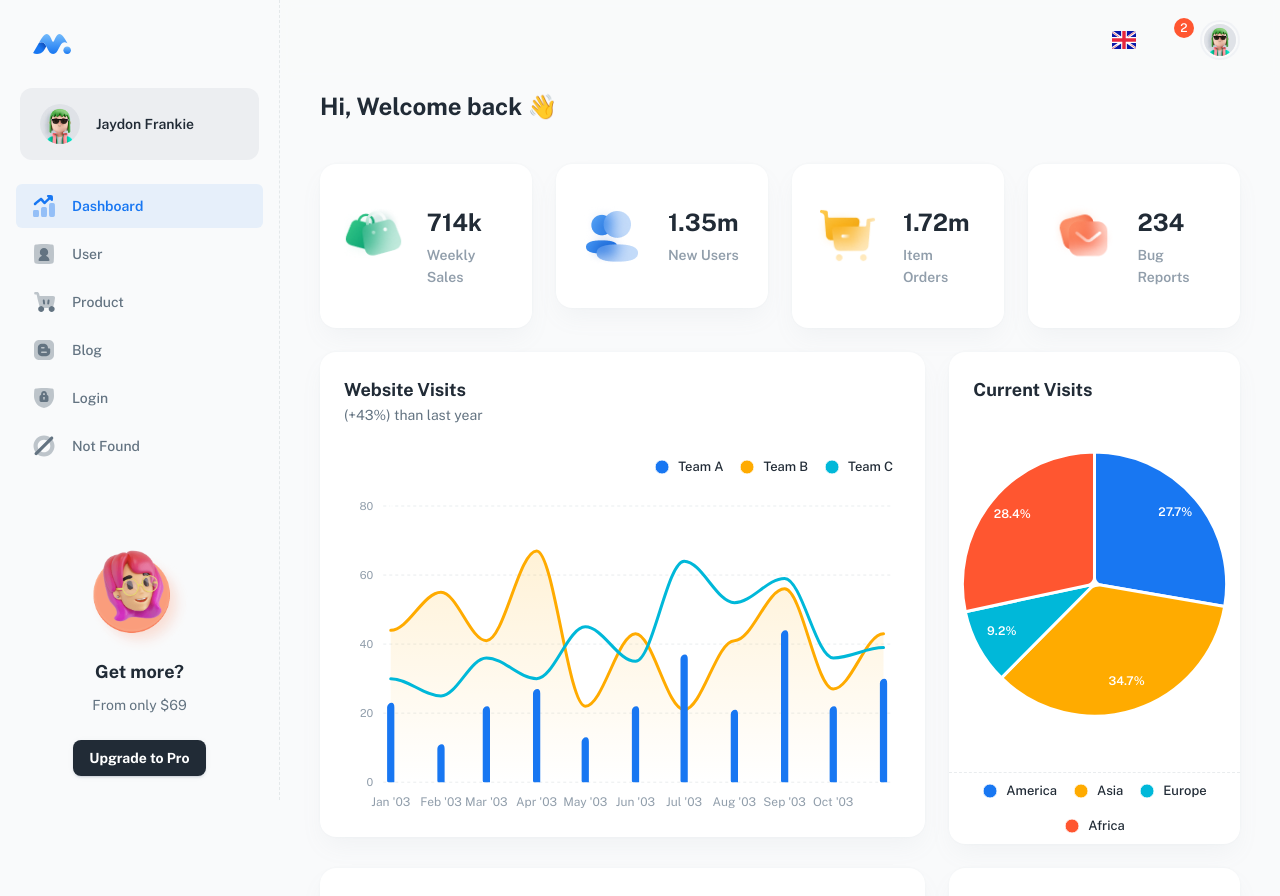
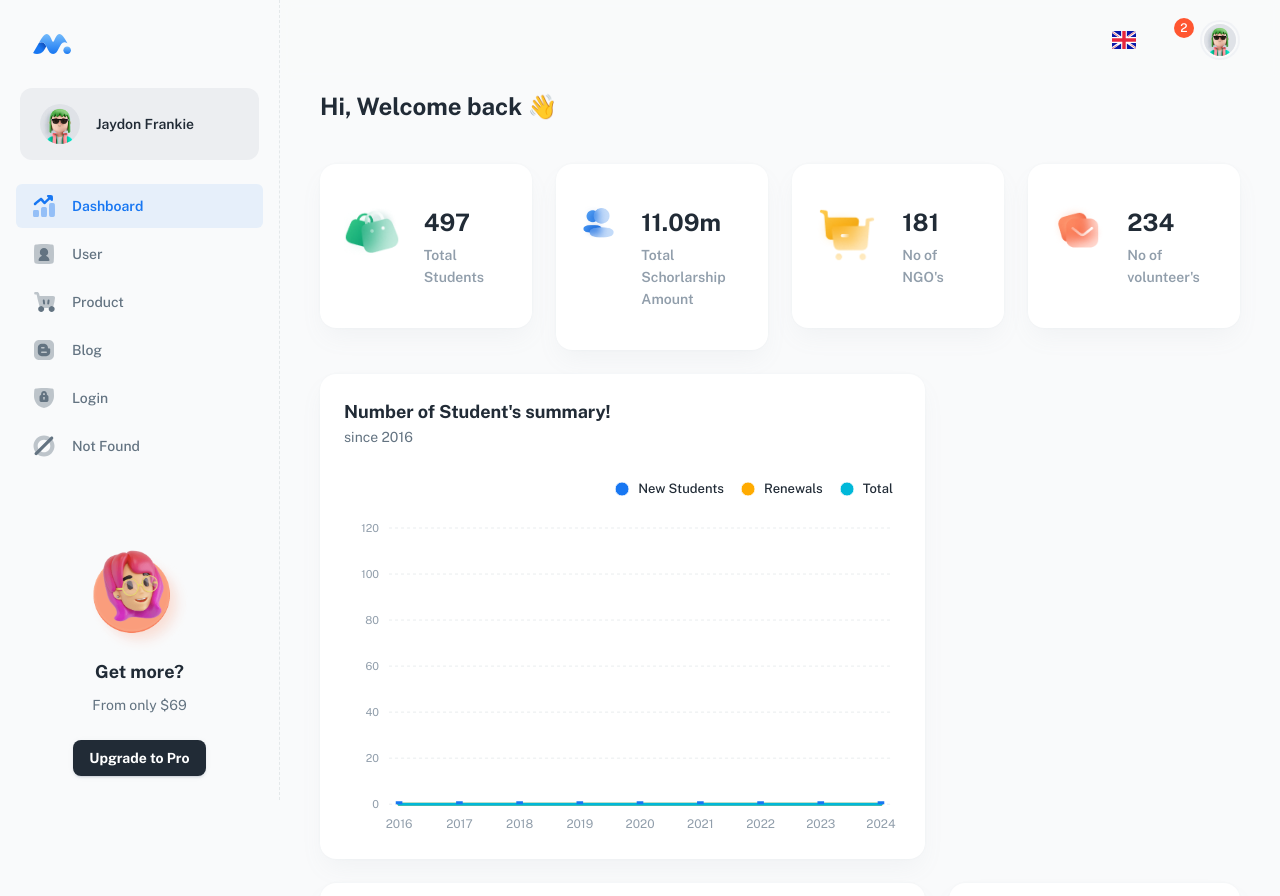
Before and after one commit to cfghyderabad24/Team-14, a React (Vite) app in the folder client/: page / in a window 1280 px wide. Shown: the top 896 px of the page. Built offline with nearby package versions, Linux system fonts and the light colour scheme; some icons are missing.

Commit message:
made changes in statistics ui

```diff
--- a/client/src/sections/overview/view/app-view.jsx
+++ b/client/src/sections/overview/view/app-view.jsx
@@ -28,8 +28,8 @@ export default function AppView() {
       <Grid container spacing={3}>
         <Grid xs={12} sm={6} md={3}>
           <AppWidgetSummary
-            title="Weekly Sales"
-            total={714000}
+            title="Total Students"
+            total={497}
             color="success"
             icon={<img alt="icon" src="/assets/icons/glass/ic_glass_bag.png" />}
           />
@@ -37,8 +37,8 @@ export default function AppView() {
 
         <Grid xs={12} sm={6} md={3}>
           <AppWidgetSummary
-            title="New Users"
-            total={1352831}
+            title="Total Schorlarship Amount"
+            total={11087324}
             color="info"
             icon={<img alt="icon" src="/assets/icons/glass/ic_glass_users.png" />}
           />
@@ -46,8 +46,8 @@ export default function AppView() {
 
         <Grid xs={12} sm={6} md={3}>
           <AppWidgetSummary
-            title="Item Orders"
-            total={1723315}
+            title="No of NGO's"
+            total={181}
             color="warning"
             icon={<img alt="icon" src="/assets/icons/glass/ic_glass_buy.png" />}
           />
@@ -55,7 +55,7 @@ export default function AppView() {
 
         <Grid xs={12} sm={6} md={3}>
           <AppWidgetSummary
-            title="Bug Reports"
+            title="No of volunteer's"
             total={234}
             color="error"
             icon={<img alt="icon" src="/assets/icons/glass/ic_glass_message.png" />}
@@ -64,40 +64,62 @@ export default function AppView() {
 
         <Grid xs={12} md={6} lg={8}>
           <AppWebsiteVisits
-            title="Website Visits"
-            subheader="(+43%) than last year"
+            title="Number of Student's summary!"
+            subheader="since 2016"
+            chart={{
+              labels: ['2016', '2017', '2018', '2019', '2020', '2021', '2022', '2023', '2024'],
+              series: [
+                {
+                  name: 'New Students',
+                  type: 'column',
+                  fill: 'solid',
+                  data: [8, 10, 4, 83, 78, 53, 74, 76, 111],
+                },
+                {
+                  name: 'Renewals',
+                  type: 'area',
+                  fill: 'gradient',
+                  data: [0, 6, 12, 9, 46, 82, 66, 54, 70],
+                },
+                {
+                  name: 'Total',
+                  type: 'area',
+                  fill: 'gradient',
+                  data: [0, 0, 0, 0, 0, 0, 0, 0, 0],
+                },
+              ],
+            }}
+          />
+        </Grid>
+
+        <Grid xs={12} md={6} lg={8}>
+          <AppWebsiteVisits
+            title="Daily Attendace summary!"
+            subheader="since 2016"
             chart={{
               labels: [
-                '01/01/2003',
-                '02/01/2003',
-                '03/01/2003',
-                '04/01/2003',
-                '05/01/2003',
-                '06/01/2003',
-                '07/01/2003',
-                '08/01/2003',
-                '09/01/2003',
-                '10/01/2003',
-                '11/01/2003',
+                '1/1/2024',
+                '1/2/2024',
+                '1/3/2024',
+                '1/4/2024',
+                '1/5/2024',
+                '1/6/2024',
+                '1/7/2024',
+                '1/8/2024',
+                '1/9/2024',
               ],
               series: [
                 {
-                  name: 'Team A',
+                  name: 'Total Classes',
                   type: 'column',
                   fill: 'solid',
-                  data: [23, 11, 22, 27, 13, 22, 37, 21, 44, 22, 30],
+                  data: [8, 10, 4, 83, 78, 53, 74, 76, 111],
                 },
                 {
-                  name: 'Team B',
+                  name: 'Attended Classes',
                   type: 'area',
                   fill: 'gradient',
-                  data: [44, 55, 41, 67, 22, 43, 21, 41, 56, 27, 43],
-                },
-                {
-                  name: 'Team C',
-                  type: 'line',
-                  fill: 'solid',
-                  data: [30, 25, 36, 30, 45, 35, 64, 52, 59, 36, 39],
+                  data: [0, 6, 12, 9, 46, 82, 66, 54, 70],
                 },
               ],
             }}
@@ -106,13 +128,37 @@ export default function AppView() {
 
         <Grid xs={12} md={6} lg={4}>
           <AppCurrentVisits
-            title="Current Visits"
+            title="Course wise Scholarship"
+            subheader="Year 23-24"
             chart={{
               series: [
-                { label: 'America', value: 4344 },
-                { label: 'Asia', value: 5435 },
-                { label: 'Europe', value: 1443 },
-                { label: 'Africa', value: 4443 },
+                { label: 'Engineering', value: 51 },
+                { label: 'BSC', value: 29 },
+                { label: 'BBA', value: 18 },
+                { label: 'nURSING', value: 13 },
+                { label: 'oTHERS', value: 19 },
+                { label: 'Diploma / ITI', value: 12 },
+                { label: 'BCA', value: 12 },
+                { label: 'Pharmacy', value: 8 },
+                { label: 'MBBS', value: 4 },
+                { label: 'Commerce', value: 4 },
+                { label: 'Physiotherapy', value: 3 },
+                { label: 'BCS', value: 3 },
+                { label: 'Architecture', value: 3 },
+                { label: 'Law', value: 2 },
+              ],
+            }}
+          />
+        </Grid>
+
+        <Grid xs={12} md={6} lg={4}>
+          <AppCurrentVisits
+            title="Gender wise Scholarship"
+            subheader="Year 23-24"
+            chart={{
+              series: [
+                { label: 'Female', value: 450 },
+                { label: 'Male', value: 391 },
               ],
             }}
           />
@@ -120,20 +166,19 @@ export default function AppView() {
 
         <Grid xs={12} md={6} lg={8}>
           <AppConversionRates
-            title="Conversion Rates"
-            subheader="(+43%) than last year"
+            title="Year wise Scholarship"
+            subheader="(+37.4%) than last year"
             chart={{
               series: [
-                { label: 'Italy', value: 400 },
-                { label: 'Japan', value: 430 },
-                { label: 'China', value: 448 },
-                { label: 'Canada', value: 470 },
-                { label: 'France', value: 540 },
-                { label: 'Germany', value: 580 },
-                { label: 'South Korea', value: 690 },
-                { label: 'Netherlands', value: 1100 },
-                { label: 'United States', value: 1200 },
-                { label: 'United Kingdom', value: 1380 },
+                { label: '2015-16', value: 8 },
+                { label: '2016-17', value: 16 },
+                { label: '2017-18', value: 16 },
+                { label: '2018-19', value: 91 },
+                { label: '2019-20', value: 124 },
+                { label: '2020-21', value: 135 },
+                { label: '2021-22', value: 140 },
+                { label: '2022-23', value: 130 },
+                { label: '2023-24', value: 181 },
               ],
             }}
           />
```
Also changed, not shown: 1 other file (tests, documents, lock files or other folders).
